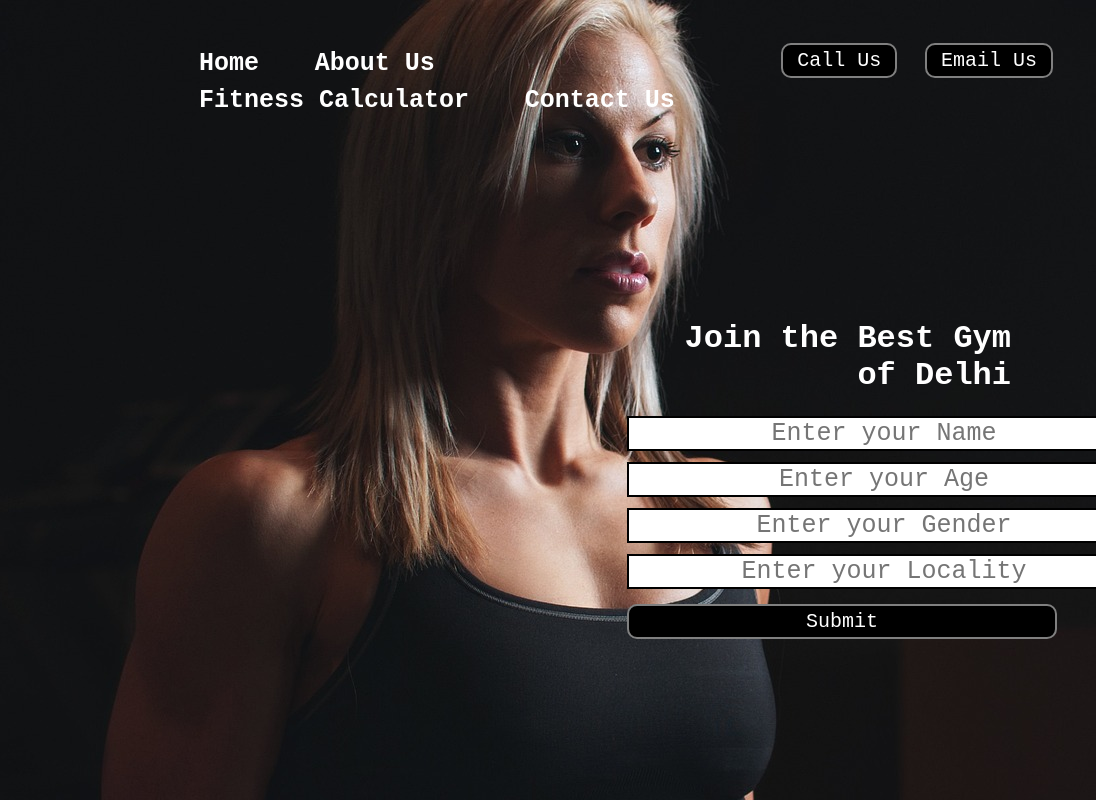
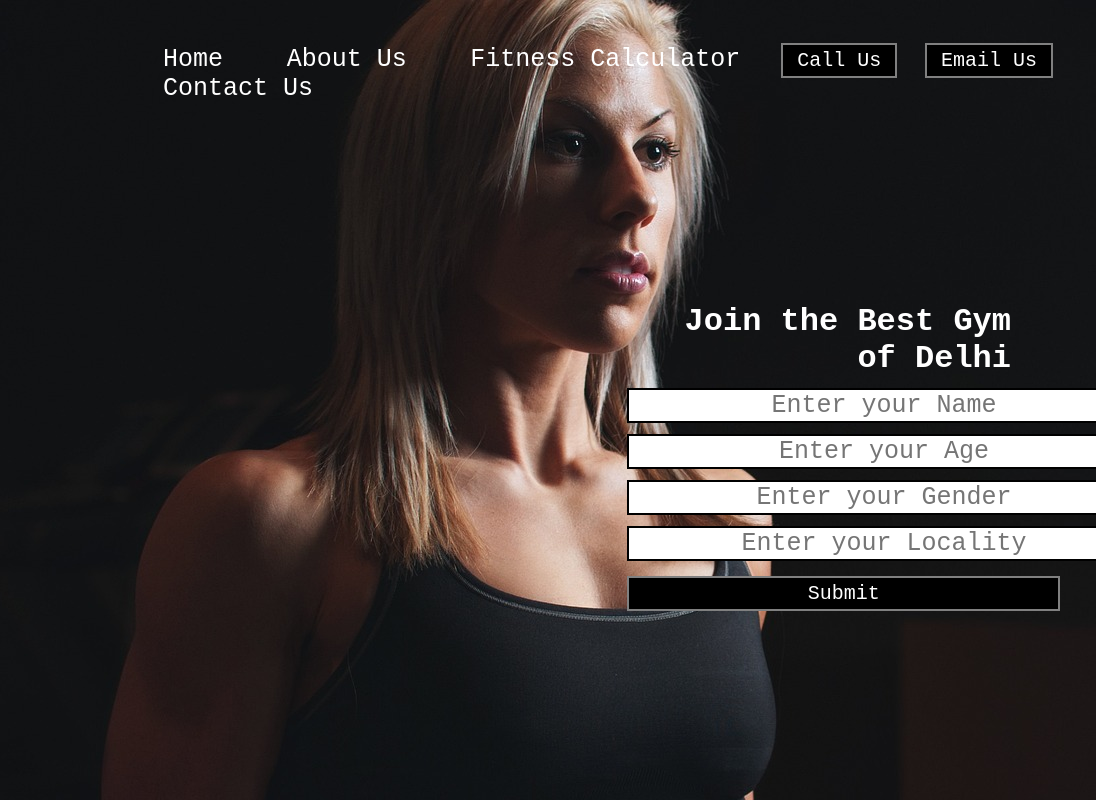
Before and after one commit to priyanshuanand166/GymDemo, a plain HTML site: page index.html in a window 1280 px wide. Shown: the top 800 px of the page, 184-1280 px from the left. Drawn offline with Linux system fonts and the light colour scheme; a web font is replaced by a local one.

Commit message:
Initial Commit

```diff
--- a/index.html
+++ b/index.html
@@ -1,5 +1,6 @@
 <!DOCTYPE html>
 <html lang="en">
+
 <head>
     <meta charset="UTF-8">
     <meta http-equiv="X-UA-Compatible" content="IE=edge">
@@ -12,6 +13,7 @@
 
     <link rel="stylesheet" href="style.css">
 </head>
+
 <body>
     <header class="header">
         <div class="left">
@@ -19,12 +21,14 @@
             <div>Fitness</div>
         </div>
         <div class="mid">
-            <ul class="navbar">
-                <li><a href="#" class="active">Home</a></li>
+            <nav class="navbar">
+                <ul>
+                    <li><a href="#">Home</a></li>
                     <li><a href="#">About Us</a></li>
                     <li><a href="#">Fitness Calculator</a></li>
                     <li><a href="#">Contact Us</a></li>
                 </ul>
+            </nav>
         </div>
         <div class="right">
             <button class="btn">Call Us</button>
@@ -51,4 +55,5 @@
         </form>
     </div>
 </body>
+
 </html>
--- a/style.css
+++ b/style.css
@@ -1,3 +1,10 @@
+*
+{
+   box-sizing: content-box;
+   padding: 0;
+   margin: 0;
+}
+
 body
         {
             color: white;
@@ -21,7 +28,8 @@ body
         {
             display: block;
             width: 50%;
-            margin:  29px auto;
+            /* left: 50px; */
+            margin:  45px auto;
             /* border: 2px solid green; */
         }
 
@@ -34,17 +42,21 @@ body
             /* border: 3px solid yellow; */
          }
 
-         .navbar
+          .navbar
          {
             display: inline-block;
+            /* overflow: auto; */
          }
 
          .navbar li
          {
+            /* text-align: center; */
             display: inline-block;
+            /* float: left; */
+            /* list-style: none; */
             font-size: 25px;
-            font-weight: bold;
-            padding: 4px 23px;
+            /* font-weight: bold; */
+            margin: 0px 27px;
          }
 
          .navbar li a
@@ -58,7 +70,8 @@ body
          {
             text-decoration: underline;
             color: gray;
-            font-weight:lighter;
+            /* font-weight:lighter; */
+            cursor: pointer;
          }
 
          .left img
@@ -81,7 +94,7 @@ body
             color: white;
             padding: 4px 14px;
             border: 2px solid gray;
-            border-radius: 10px;
+            /* border-radius: 10px; */
             font-size: 20px;
             cursor: pointer;
             font-family: 'Xanh Mono', monospace;
@@ -95,7 +108,7 @@ body
          .container
          {
             /* border: 2px solid white; */
-            margin: 60px 0px;
+            margin: 80px 0px;
             padding: 75px;
             width: 30%;
             border-radius: 28px;
@@ -124,6 +137,6 @@ body
          .container button
          {
             display: block;
-            width: 112%;
+            width: 104.5%;
             margin: 15px auto;
          }
```
Lines whose indentation alone changed are shown as unchanged.
